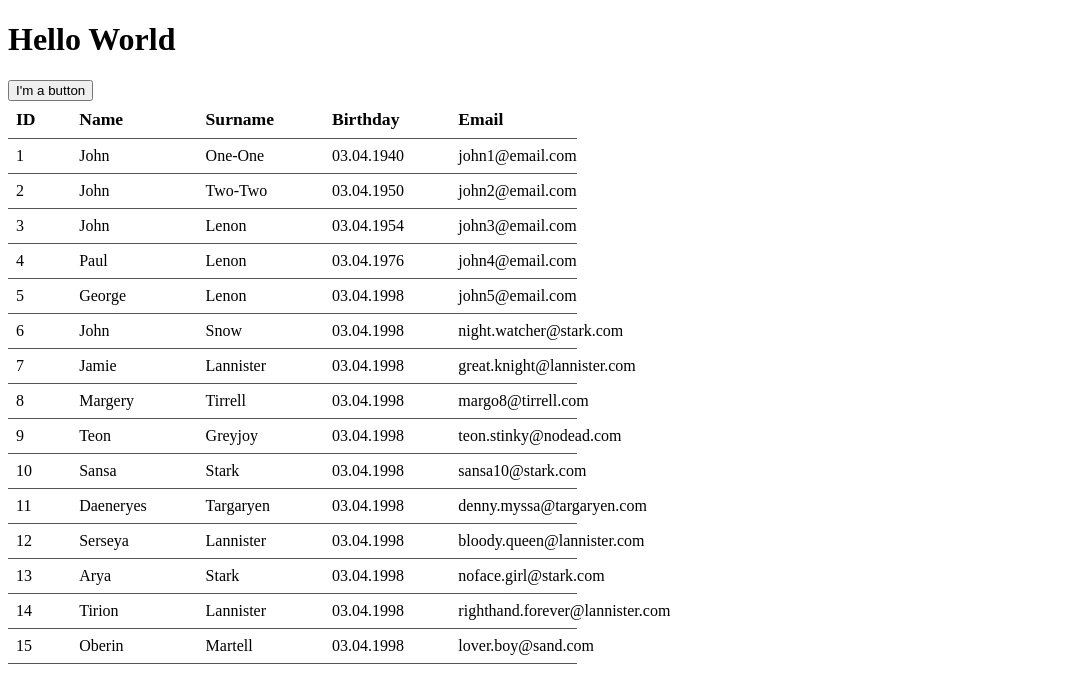
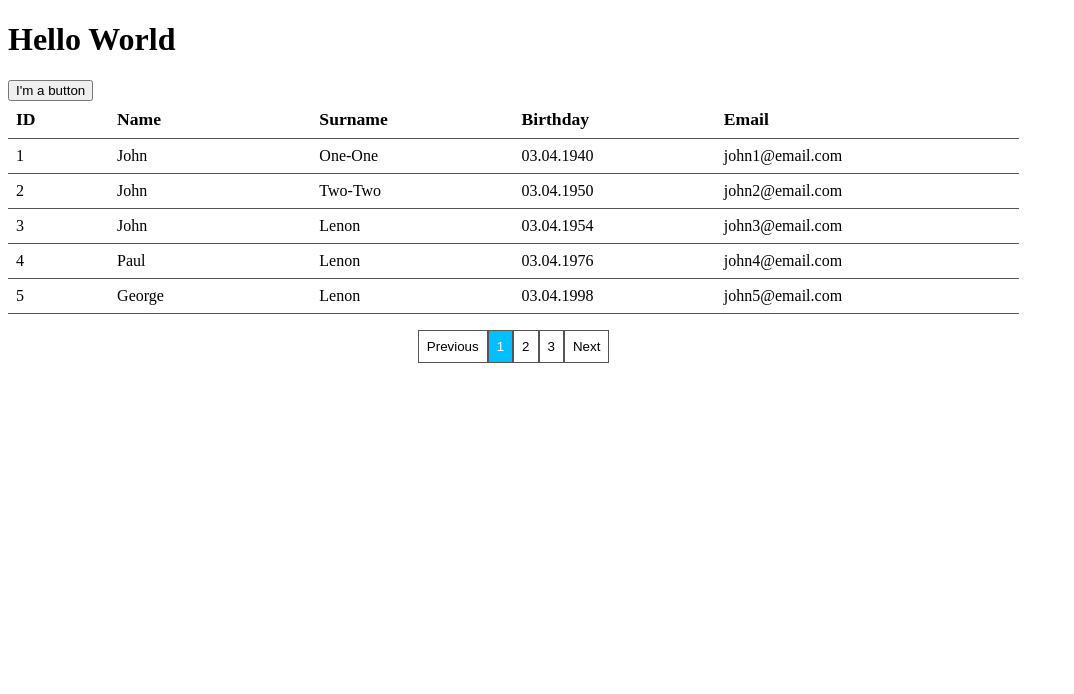
Before and after one commit to mrAnderson90/react_project_001, a React (Create React App) app: page / in a window 1280 px wide. Shown: the top 694 px of the page, without its empty margins (0-1074 px from the left). Built offline with nearby package versions, Linux system fonts and the light colour scheme.

Commit message:
Add Pagination component

```diff
--- a/package.json
+++ b/package.json
@@ -13,6 +13,7 @@
     "@types/react-dom": "^18.2.11",
     "@types/react-redux": "^7.1.27",
     "@types/react-router-dom": "^5.3.3",
+    "classnames": "^2.3.2",
     "eslint-plugin-prettier": "^3.4.1",
     "husky": "^7.0.4",
     "lodash": "^4.17.21",
--- a/src/components/HelloWorld/HelloWorld.jsx
+++ b/src/components/HelloWorld/HelloWorld.jsx
@@ -1,6 +1,6 @@
 import React from "react";
-import UsersTable from "../UserTables/UsersTable"
-import { users } from "../UserTables/users"
+import UsersTable from "../UserTables/UsersTable";
+import { users } from "../UserTables/users";
 
 
 export default function UserTables() {
--- /dev/null
+++ b/src/components/Pagination/Pagination.css
@@ -0,0 +1,16 @@
+.nav-panel {
+	display: flex;
+	justify-content: center;
+	margin-top: 1rem;
+}
+
+.nav-panel-item {
+	padding: 0.5rem;
+	border: 1px solid #555;
+	background-color: inherit;
+}
+
+.nav-panel-item.active {
+	color: #fff;
+	background-color: deepSkyBlue;
+}
--- /dev/null
+++ b/src/components/Pagination/Pagination.jsx
@@ -0,0 +1,38 @@
+import { useState } from 'react';
+import cn from 'classnames';
+import './Pagination.css';
+
+export default function Pagination({ pageCount, activePage, setActive }) {
+  const count = [];
+
+  for (let i = 1; i <= pageCount; i += 1) {
+    count.push(i)
+  };
+
+  const isActive = (id) => id === activePage;
+  const navItemStyle = (id) => cn('nav-panel-item', { active: isActive(id) });
+
+  const handlePrev = () => {
+    if (activePage > 1) {
+      setActive(activePage - 1);
+    }
+  };
+
+  const handleNext = () => {
+    if (activePage < pageCount) {
+      setActive(activePage + 1);
+    }
+  };
+
+  return (
+    <div className="nav-panel">
+      <button type="button" className="nav-panel-item" onClick={handlePrev}>Previous</button>
+      {count.map((item) => (
+        <button type='button' key={item} className={navItemStyle(item)}>
+          {item}
+        </button>
+      ))}
+      <button type="button" className="nav-panel-item" onClick={handleNext}>Next</button>
+    </div>
+  )
+}
--- a/src/components/UserTables/UserTableStyle.css
+++ b/src/components/UserTables/UserTableStyle.css
@@ -4,7 +4,7 @@
 
 .table {
 	display: grid;
-	grid-template-columns: 50%;
+	grid-template-columns: 80%;
 }
 
 .table_row {
@@ -25,3 +25,7 @@
 .table_row div:first-child {
 	width: 10%;
 }
+
+.table_row div:last-child {
+	flex: 1 1 auto;
+}
--- a/src/components/UserTables/UsersTable.jsx
+++ b/src/components/UserTables/UsersTable.jsx
@@ -1,11 +1,17 @@
-import React from 'react';
+import React, { useState } from 'react';
 import * as _ from 'lodash';
 import './UserTableStyle.css';
-
-const { useState } = React;
+import Pagination from '../Pagination/Pagination';
 
 export default function UsersTable({ users }) {
   const [userList, setUserList ] = useState(users);
+  const [limit, setLimit] = useState(5);
+  const [page, setPage] = useState(1);
+
+  const lastElement = page * limit;
+  const firstElement = lastElement - limit;
+  const slicedList = userList.slice(firstElement, lastElement);
+  const pageCount = Math.ceil(userList.length / limit);
 
   const sort = (coll, value) => _.sortBy(coll, (user) => user[value]);
 
@@ -24,7 +30,7 @@ export default function UsersTable({ users }) {
         <div id="birthData" onClick={handleSort}>Birthday</div>
         <div id="email" onClick={handleSort}>Email</div>
       </div>
-					 {userList.map(({ id, name, surname, birthData, email }) => (
+      {slicedList.map(({ id, name, surname, birthData, email }) => (
         <div className="table_row" key={id}>
           <div>{id}</div>
           <div>{name}</div>
@@ -33,6 +39,7 @@ export default function UsersTable({ users }) {
           <div>{email}</div>
         </div>
       ))}
+      <Pagination pageCount={pageCount} activePage={page} setActive={setPage} />
     </div>
   );
 }
--- a/src/components/UserTables/users.js
+++ b/src/components/UserTables/users.js
@@ -39,70 +39,70 @@ export const users = [
     {
       name: "John",
       surname: "Snow",
-      birthData: new Date('1998-04-03'),
+      birthData: new Date('1983-08-13'),
       email: "night.watcher@stark.com",
       id: 6
     },
     {
       name: "Jamie",
       surname: "Lannister",
-      birthData: new Date('1998-04-03'),
+      birthData: new Date('1980-08-31'),
       email: "great.knight@lannister.com",
       id: 7
     },
     {
       name: "Margery",
       surname: "Tirrell",
-      birthData: new Date('1998-04-03'),
+      birthData: new Date('1995-04-02'),
       email: "margo8@tirrell.com",
       id: 8
     },
     {
       name: "Teon",
       surname: "Greyjoy",
-      birthData: new Date('1998-04-03'),
+      birthData: new Date('1994-10-08'),
       email: "teon.stinky@nodead.com",
       id: 9
     },
     {
       name: "Sansa",
       surname: "Stark",
-      birthData: new Date('1998-04-03'),
+      birthData: new Date('1986-03-25'),
       email: "sansa10@stark.com",
       id: 10
     },
     {
       name: "Daeneryes",
       surname: "Targaryen",
-      birthData: new Date('1998-04-03'),
+      birthData: new Date('1989-01-04'),
       email: "denny.myssa@targaryen.com",
       id: 11
     },
     {
       name: "Serseya",
       surname: "Lannister",
-      birthData: new Date('1998-04-03'),
+      birthData: new Date('1980-08-31'),
       email: "bloody.queen@lannister.com",
       id: 12
     },
     {
       name: "Arya",
       surname: "Stark",
-      birthData: new Date('1998-04-03'),
+      birthData: new Date('2000-02-27'),
       email: "noface.girl@stark.com",
       id: 13
     },
     {
       name: "Tirion",
       surname: "Lannister",
-      birthData: new Date('1998-04-03'),
+      birthData: new Date('1988-11-01'),
       email: "righthand.forever@lannister.com",
       id: 14
     },
     {
       name: "Oberin",
       surname: "Martell",
-      birthData: new Date('1998-04-03'),
+      birthData: new Date('1991-10-20'),
       email: "lover.boy@sand.com",
       id: 15
     }]
```
Also changed, not shown: 2 other files (tests, documents, lock files or other folders). Lines whose indentation alone changed are shown as unchanged.
